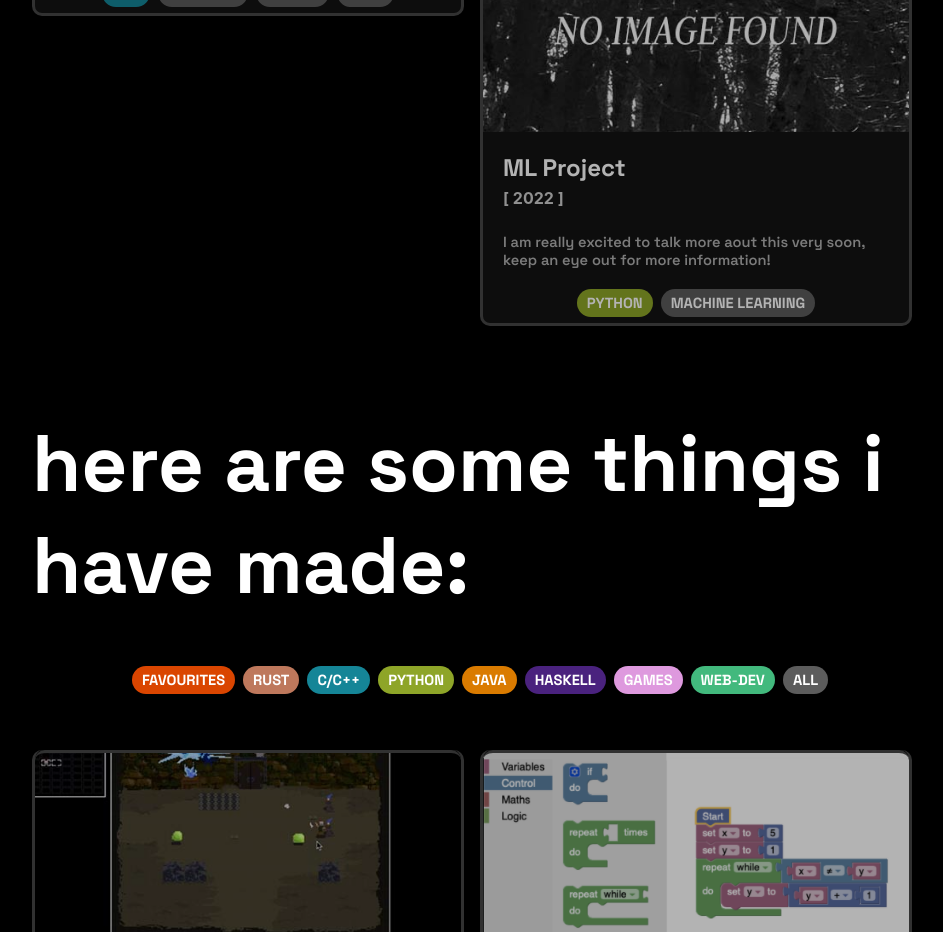
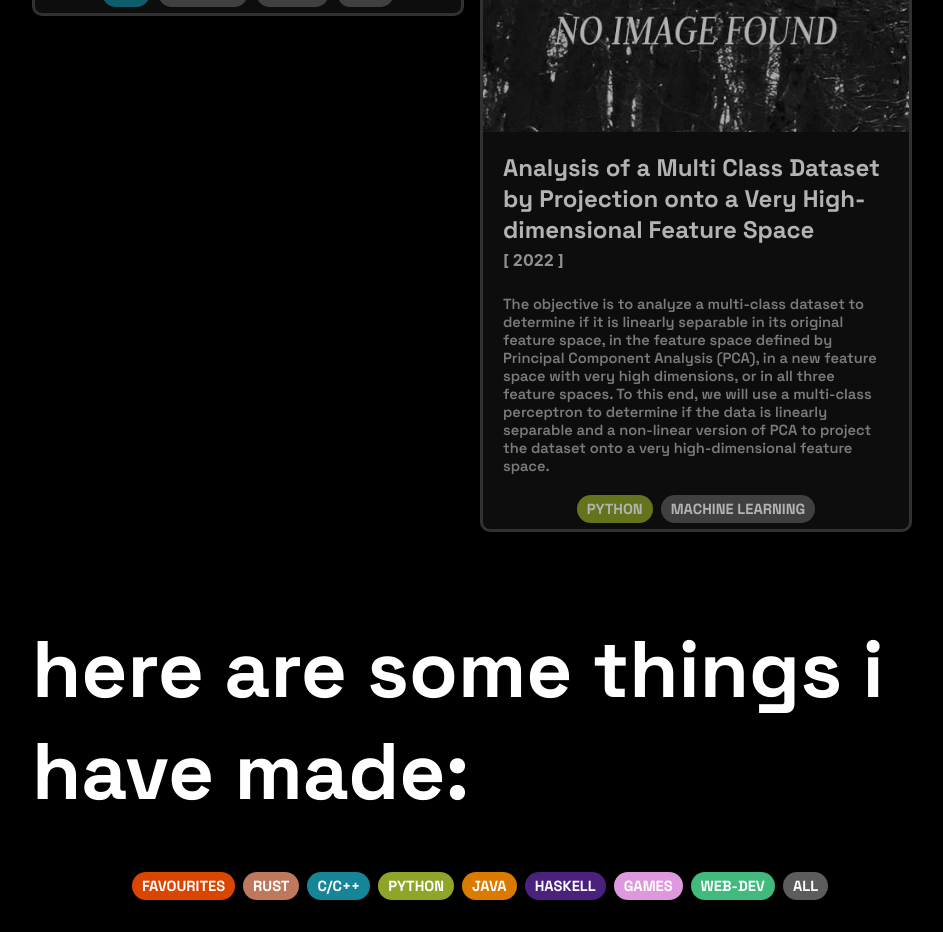
Before and after one commit to codethulu/codethulu-website-2022, a React (Create React App) app: page / in a window 1280 px wide. Shown: the part 2560-3492 px from the top of the page, without its empty margins (160-1103 px from the left). Built offline with nearby package versions, Linux system fonts and the light colour scheme.

Commit message:
updated cs342 coursework

```diff
--- a/src/App.tsx
+++ b/src/App.tsx
@@ -84,7 +84,7 @@ function App() {
         </div>
         <div className='container m-top-50'>
           <Element name="current" className="element"></Element>
-          <ScrollAnimation animateIn="animate__fadeInLeft">
+          <ScrollAnimation animateIn="animate__fadeInRight">
             <h1 className='rtl'>here are some of the exciting things i'm working on right now</h1>
           </ScrollAnimation>
 
--- a/src/components/current.tsx
+++ b/src/components/current.tsx
@@ -15,9 +15,9 @@ const projectsList = [
         image: "project",
     },
     {
-        name: "ML Project",
+        name: "Analysis of a Multi Class Dataset by Projection onto a Very High-dimensional Feature Space",
         year: "2022",
-        description: "I am really excited to talk more aout this very soon, keep an eye out for more information!",
+        description: "The objective is to analyze a multi-class dataset to determine if it is linearly separable in its original feature space, in the feature space defined by Principal Component Analysis (PCA), in a new feature space with very high dimensions, or in all three feature spaces. To this end, we will use a multi-class perceptron to determine if the data is linearly separable and a non-linear version of PCA to project the dataset onto a very high-dimensional feature space.",
         tags: ["python", "machine learning"],
         image: "CS342",
     },
```
